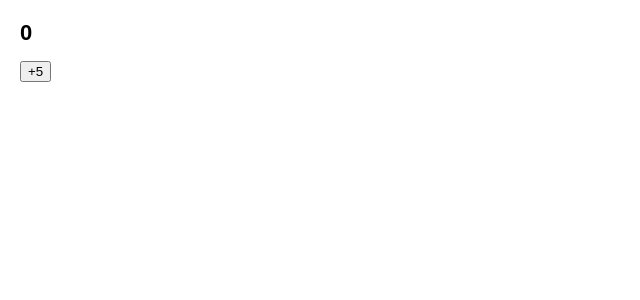
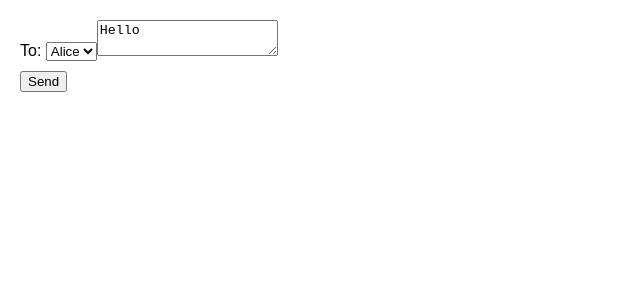
Before and after one commit to Jy4058350/begin_1, a React (Create React App) app: page / in a window 1280 px wide. Shown: the top 300 px of the page, without its empty margins (0-640 px from the left). Built offline with nearby package versions, Linux system fonts and the light colour scheme.

Commit message:
遅延しながら別のstateをイベントに渡した時の挙動

```diff
--- a/src/App.js
+++ b/src/App.js
@@ -1,21 +1,31 @@
 import { useState } from 'react'
 
-export default function Counter() {
-  const [number, setNumber] = useState(0)
+export default function Form() {
+  const [to, setTo] = useState('Alice')
+  const [message, setMessage] = useState('Hello')
+
+  function handleSubmit(e) {
+    e.preventDefault()
+    setTimeout(() => {
+      alert(`You said ${message} to ${to}`)
+    }, 5000)
+  }
 
   return (
-    <>
-      <h1>{number}</h1>
-      <button
-        onClick={() => {
-          setNumber(number + 5)
-          setTimeout(() => {
-            alert(number)
-          }, 3000)
-        }}
-      >
-        +5
-      </button>
-    </>
+    <form onSubmit={handleSubmit}>
+      <label>
+        To:{' '}
+        <select value={to} onChange={e => setTo(e.target.value)}>
+          <option value='Alice'>Alice</option>
+          <option value='Bob'>Bob</option>
+        </select>
+      </label>
+      <textarea
+        placeholder='Message'
+        value={message}
+        onChange={e => setMessage(e.target.value)}
+      />
+      <button type='submit'>Send</button>
+    </form>
   )
 }
```
